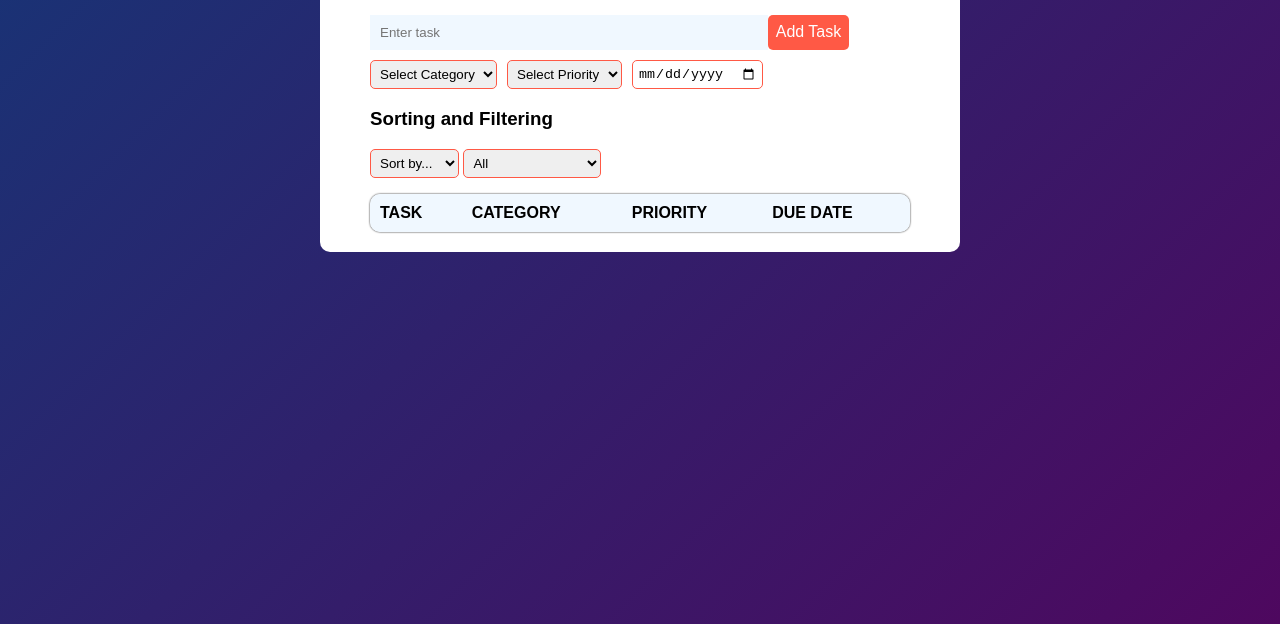
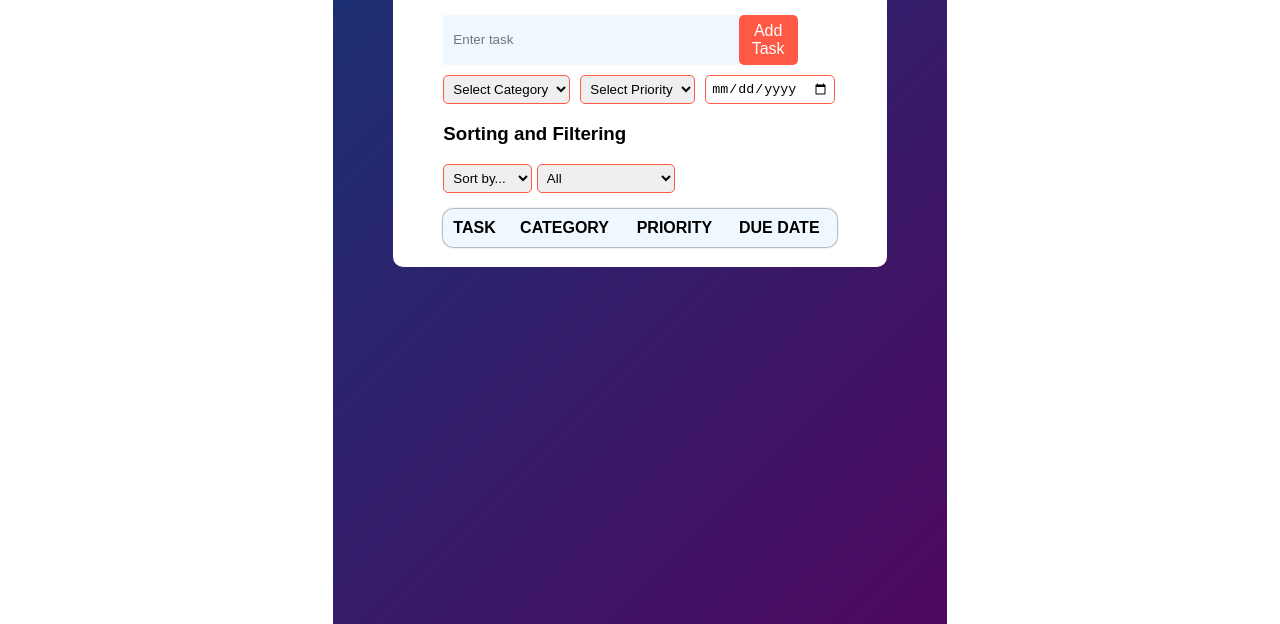
Before and after one commit to CodeWithRonaldo/task-tracker, a plain HTML site: page index.html in a window 1280 px wide. Shown: the part 196-820 px from the top of the page. Drawn offline with Linux system fonts and the light colour scheme.

Commit message:
Add css style

```diff
--- a/styles.css
+++ b/styles.css
@@ -3,13 +3,15 @@ body {
     padding: 0;
     box-sizing: border-box;
     font-family: sans-serif;
+    display: flex;
+    align-items: center;
+    justify-content: center;
 
 }
 
 .container{
     min-height: 100vh;
-    /* width: 100%; */
-    /* color: white; */
+
     background: linear-gradient(135deg,  #153677, #4e085f);
     padding: 10px;
 }
@@ -17,18 +19,16 @@ body {
 
 .header{
     background-color: white;
-    width: 100%;
+
     max-width: 540px;
-    margin: 100px auto 20px;
+    margin: 100px 50px;
     border-radius: 10px;
     padding: 20px 50px;
-    /* display: flex; */
-    /* justify-content: space-between; */
+
 }
 
 .header h1{
     margin-top: 5px;
-    /* display: flex; */
     padding: 10px;
     align-items: center;
 
```
